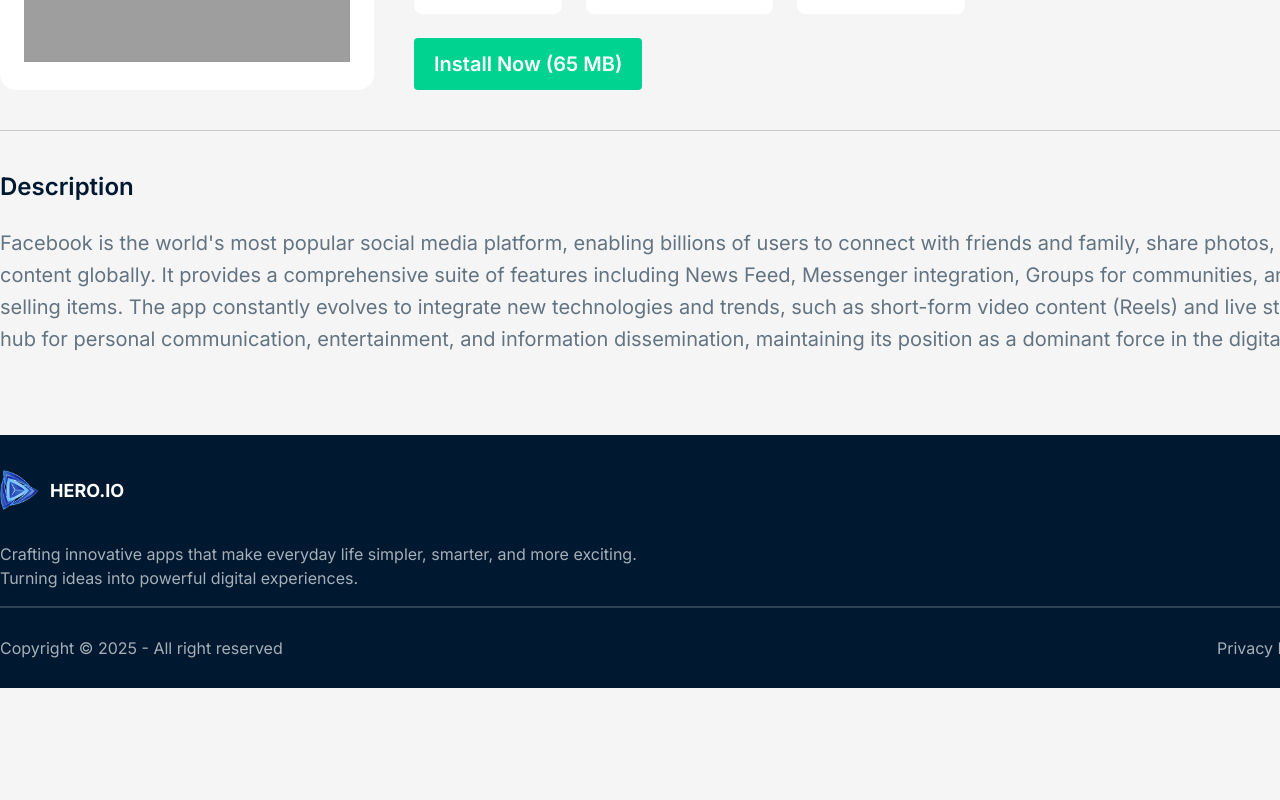
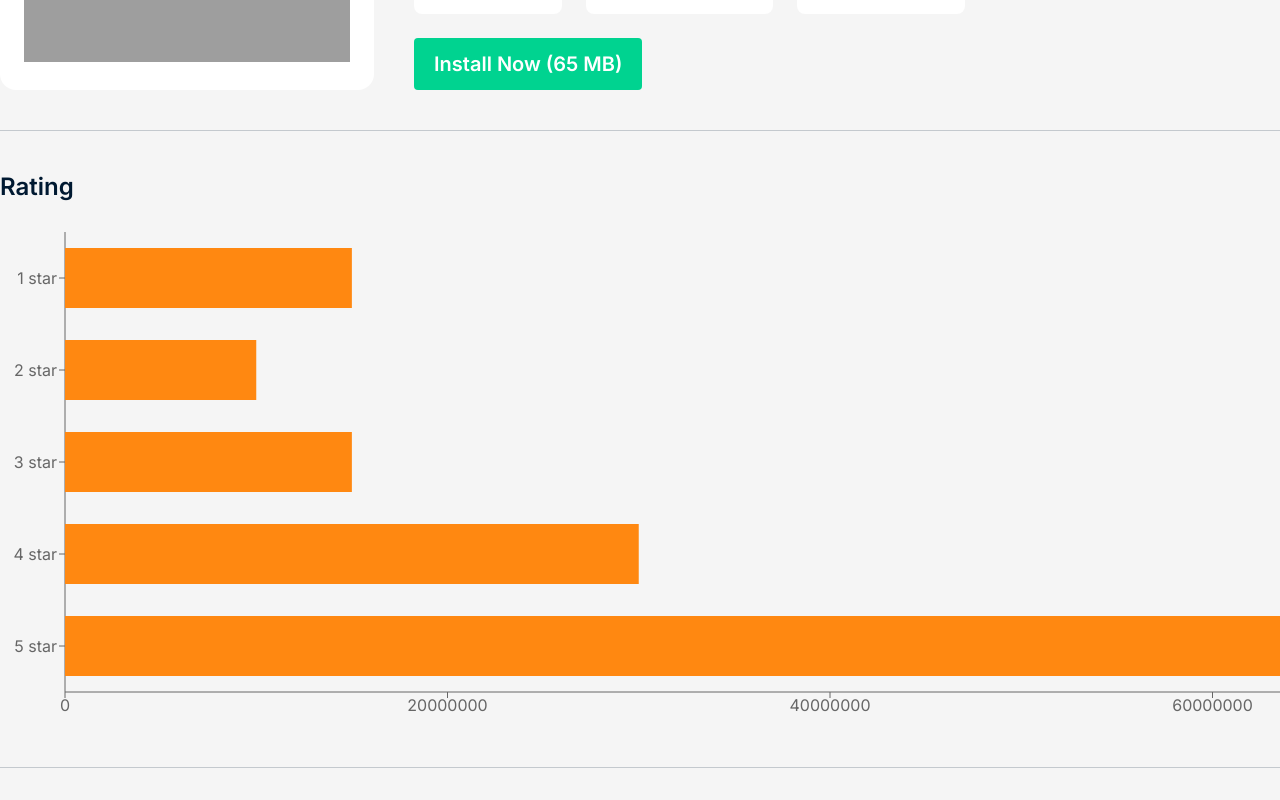
Before and after one commit to Kaif-Zubaer/hero-apps, a React (Vite) app: page /appDetails/1 in a window 1280 px wide. Shown: the part 460-1260 px from the top of the page. Before the commit the page ends 1148 px from the top, so only its background shows below. Built offline with nearby package versions, Linux system fonts and the light colour scheme; grey boxes are pictures that could not be loaded.

Commit message:
barChart added

```diff
--- a/package.json
+++ b/package.json
@@ -12,7 +12,8 @@
   "dependencies": {
     "react": "^19.1.1",
     "react-dom": "^19.1.1",
-    "react-router": "^7.9.4"
+    "react-router": "^7.9.4",
+    "recharts": "^3.2.1"
   },
   "devDependencies": {
     "@eslint/js": "^9.36.0",
--- a/src/components/AppDetails/AppDetails.css
+++ b/src/components/AppDetails/AppDetails.css
@@ -133,3 +133,20 @@
     line-height: 32px;
     color: #627382;
 }
+
+.rating-section {
+    margin: 40px 0;
+    border-bottom: 1px solid #C4C9CE;
+}
+
+.rating-title {
+    font-size: 24px;
+    font-weight: 600;
+    line-height: 32px;
+    color: #001931;
+    margin-bottom: 24px;
+}
+
+.bar-chart{
+    margin-bottom: 40px;
+}
--- a/src/components/AppDetails/AppDetails.jsx
+++ b/src/components/AppDetails/AppDetails.jsx
@@ -5,6 +5,7 @@
 import ratingIcon from '../../assets/icon-ratings.png'
 import reviewIcon from '../../assets/icon-review.png'
 import './AppDetails.css'
+import { Bar, BarChart, Tooltip, XAxis, YAxis } from 'recharts';
 
 const AppDetails = () => {
     const appsData = useLoaderData();
@@ -49,9 +50,16 @@
                     <button className='install-btn'>Install Now ({size} MB)</button>
                 </div>
             </div>
-            <div>
-
-
+            <div className='rating-section'>
+                <h1 className='rating-title'>Rating</h1>
+                <div className='bar-chart'>
+                    <BarChart layout='vertical' width={1600} height={500} data={ratings} barCategoryGap={16}>
+                        <XAxis type="number"></XAxis>
+                        <YAxis type="category" dataKey='name' ></YAxis>
+                        <Tooltip></Tooltip>
+                        <Bar dataKey='count' fill='#FF8811'></Bar>
+                    </BarChart>
+                </div>
 
             </div>
             <div className='description-section'>
```
Also changed, not shown: 1 other file (tests, documents, lock files or other folders).
